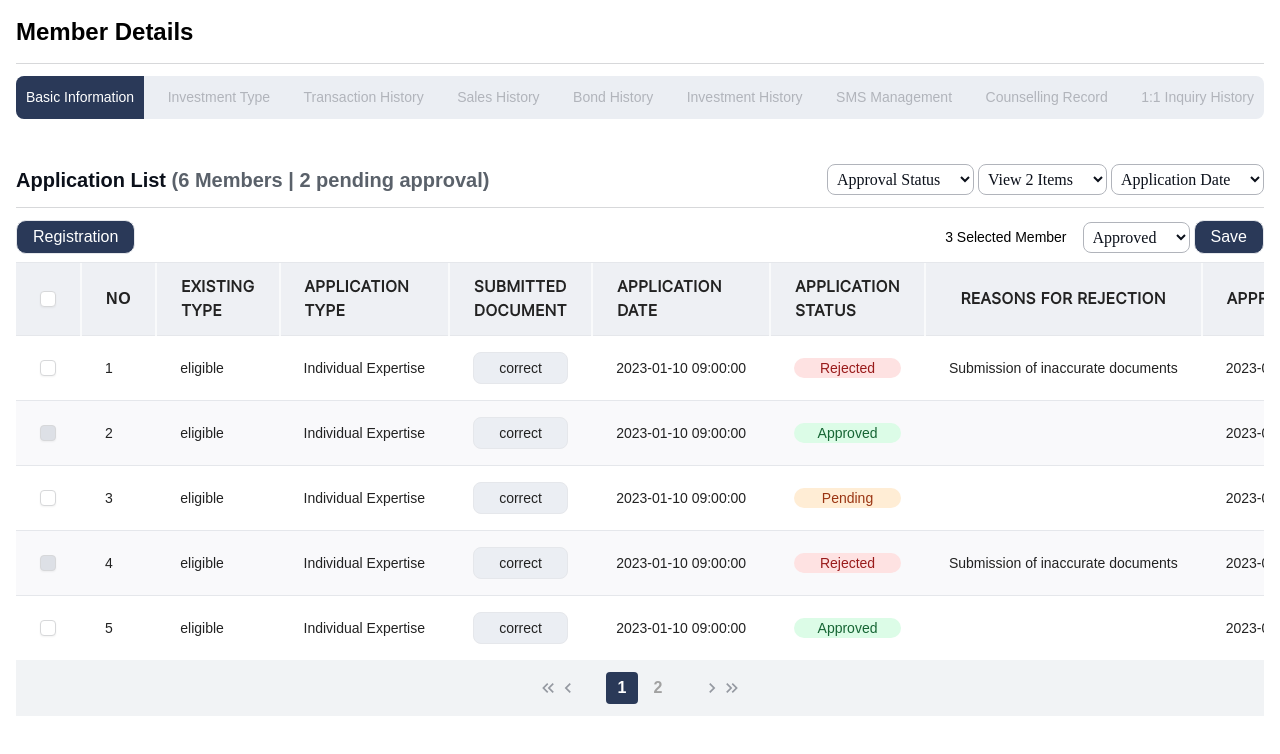
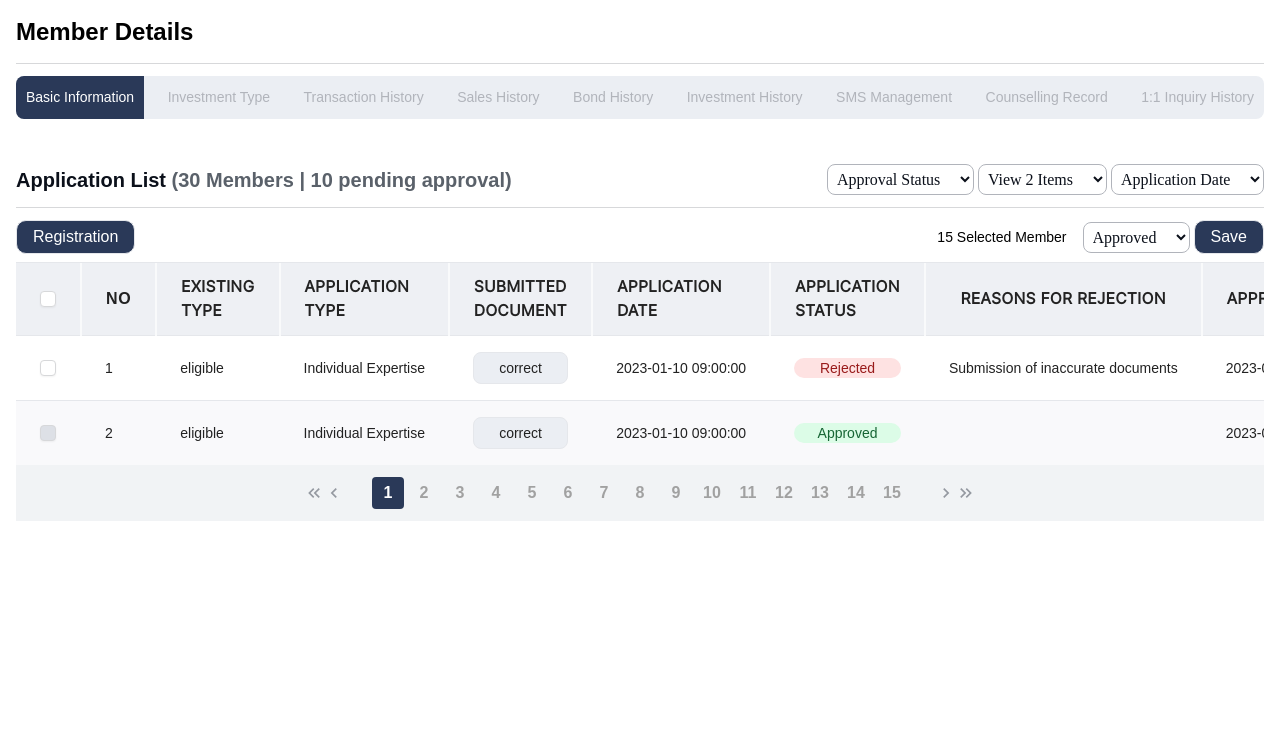
Before and after one commit to uezekiel-mufin/must_fintech, a React (Vite) app: page / in a window 1280 px wide. Shown: the top 754 px of the page. Built offline with nearby package versions, Linux system fonts and the light colour scheme; a web font is replaced by a local one.

Commit message:
Style checkbox

```diff
--- a/src/Library/membersData.js
+++ b/src/Library/membersData.js
@@ -65,4 +65,268 @@ export const membersData = [
 		approvalDate: '2023-01-10 09:00:00',
 		selected: true,
 	},
+	{
+		id: 7,
+		existingType: 'eligible',
+		applicationType: 'individual expertise',
+		submittedDoc: 'correct',
+		applicationDate: '2023-01-10 09:00:00',
+		approvalStatus: 'rejected',
+		reasons: 'Submission of inaccurate documents',
+		approvalDate: '2023-01-10 09:00:00',
+		selected: false,
+	},
+	{
+		id: 8,
+		existingType: 'eligible',
+		applicationType: 'individual expertise',
+		submittedDoc: 'correct',
+		applicationDate: '2023-01-10 09:00:00',
+		approvalStatus: 'approved',
+		reasons: '',
+		approvalDate: '2023-01-10 09:00:00',
+		selected: true,
+	},
+	{
+		id: 9,
+		existingType: 'eligible',
+		applicationType: 'individual expertise',
+		submittedDoc: 'correct',
+		applicationDate: '2023-01-10 09:00:00',
+		approvalStatus: 'pending',
+		reasons: '',
+		approvalDate: '2023-01-10 09:00:00',
+		selected: false,
+	},
+	{
+		id: 10,
+		existingType: 'eligible',
+		applicationType: 'individual expertise',
+		submittedDoc: 'correct',
+		applicationDate: '2023-01-10 09:00:00',
+		approvalStatus: 'rejected',
+		reasons: 'Submission of inaccurate documents',
+		approvalDate: '2023-01-10 09:00:00',
+		selected: true,
+	},
+	{
+		id: 11,
+		existingType: 'eligible',
+		applicationType: 'individual expertise',
+		submittedDoc: 'correct',
+		applicationDate: '2023-01-10 09:00:00',
+		approvalStatus: 'approved',
+		reasons: '',
+		approvalDate: '2023-01-10 09:00:00',
+		selected: false,
+	},
+	{
+		id: 12,
+		existingType: 'eligible',
+		applicationType: 'individual expertise',
+		submittedDoc: 'correct',
+		applicationDate: '2023-01-10 09:00:00',
+		approvalStatus: 'pending',
+		reasons: '',
+		approvalDate: '2023-01-10 09:00:00',
+		selected: true,
+	},
+	{
+		id: 13,
+		existingType: 'eligible',
+		applicationType: 'individual expertise',
+		submittedDoc: 'correct',
+		applicationDate: '2023-01-10 09:00:00',
+		approvalStatus: 'rejected',
+		reasons: 'Submission of inaccurate documents',
+		approvalDate: '2023-01-10 09:00:00',
+		selected: false,
+	},
+	{
+		id: 14,
+		existingType: 'eligible',
+		applicationType: 'individual expertise',
+		submittedDoc: 'correct',
+		applicationDate: '2023-01-10 09:00:00',
+		approvalStatus: 'approved',
+		reasons: '',
+		approvalDate: '2023-01-10 09:00:00',
+		selected: true,
+	},
+	{
+		id: 15,
+		existingType: 'eligible',
+		applicationType: 'individual expertise',
+		submittedDoc: 'correct',
+		applicationDate: '2023-01-10 09:00:00',
+		approvalStatus: 'pending',
+		reasons: '',
+		approvalDate: '2023-01-10 09:00:00',
+		selected: false,
+	},
+	{
+		id: 16,
+		existingType: 'eligible',
+		applicationType: 'individual expertise',
+		submittedDoc: 'correct',
+		applicationDate: '2023-01-10 09:00:00',
+		approvalStatus: 'rejected',
+		reasons: 'Submission of inaccurate documents',
+		approvalDate: '2023-01-10 09:00:00',
+		selected: true,
+	},
+	{
+		id: 17,
+		existingType: 'eligible',
+		applicationType: 'individual expertise',
+		submittedDoc: 'correct',
+		applicationDate: '2023-01-10 09:00:00',
+		approvalStatus: 'approved',
+		reasons: '',
+		approvalDate: '2023-01-10 09:00:00',
+		selected: false,
+	},
+	{
+		id: 18,
+		existingType: 'eligible',
+		applicationType: 'individual expertise',
+		submittedDoc: 'correct',
+		applicationDate: '2023-01-10 09:00:00',
+		approvalStatus: 'pending',
+		reasons: '',
+		approvalDate: '2023-01-10 09:00:00',
+		selected: true,
+	},
+	{
+		id: 19,
+		existingType: 'eligible',
+		applicationType: 'individual expertise',
+		submittedDoc: 'correct',
+		applicationDate: '2023-01-10 09:00:00',
+		approvalStatus: 'rejected',
+		reasons: 'Submission of inaccurate documents',
+		approvalDate: '2023-01-10 09:00:00',
+		selected: false,
+	},
+	{
+		id: 20,
+		existingType: 'eligible',
+		applicationType: 'individual expertise',
+		submittedDoc: 'correct',
+		applicationDate: '2023-01-10 09:00:00',
+		approvalStatus: 'approved',
+		reasons: '',
+		approvalDate: '2023-01-10 09:00:00',
+		selected: true,
+	},
+	{
+		id: 21,
+		existingType: 'eligible',
+		applicationType: 'individual expertise',
+		submittedDoc: 'correct',
+		applicationDate: '2023-01-10 09:00:00',
+		approvalStatus: 'pending',
+		reasons: '',
+		approvalDate: '2023-01-10 09:00:00',
+		selected: false,
+	},
+	{
+		id: 22,
+		existingType: 'eligible',
+		applicationType: 'individual expertise',
+		submittedDoc: 'correct',
+		applicationDate: '2023-01-10 09:00:00',
+		approvalStatus: 'rejected',
+		reasons: 'Submission of inaccurate documents',
+		approvalDate: '2023-01-10 09:00:00',
+		selected: true,
+	},
+	{
+		id: 23,
+		existingType: 'eligible',
+		applicationType: 'individual expertise',
+		submittedDoc: 'correct',
+		applicationDate: '2023-01-10 09:00:00',
+		approvalStatus: 'approved',
+		reasons: '',
+		approvalDate: '2023-01-10 09:00:00',
+		selected: false,
+	},
+	{
+		id: 24,
+		existingType: 'eligible',
+		applicationType: 'individual expertise',
+		submittedDoc: 'correct',
+		applicationDate: '2023-01-10 09:00:00',
+		approvalStatus: 'pending',
+		reasons: '',
+		approvalDate: '2023-01-10 09:00:00',
+		selected: true,
+	},
+	{
+		id: 25,
+		existingType: 'eligible',
+		applicationType: 'individual expertise',
+		submittedDoc: 'correct',
+		applicationDate: '2023-01-10 09:00:00',
+		approvalStatus: 'rejected',
+		reasons: 'Submission of inaccurate documents',
+		approvalDate: '2023-01-10 09:00:00',
+		selected: false,
+	},
+	{
+		id: 26,
+		existingType: 'eligible',
+		applicationType: 'individual expertise',
+		submittedDoc: 'correct',
+		applicationDate: '2023-01-10 09:00:00',
+		approvalStatus: 'approved',
+		reasons: '',
+		approvalDate: '2023-01-10 09:00:00',
+		selected: true,
+	},
+	{
+		id: 27,
+		existingType: 'eligible',
+		applicationType: 'individual expertise',
+		submittedDoc: 'correct',
+		applicationDate: '2023-01-10 09:00:00',
+		approvalStatus: 'pending',
+		reasons: '',
+		approvalDate: '2023-01-10 09:00:00',
+		selected: false,
+	},
+	{
+		id: 28,
+		existingType: 'eligible',
+		applicationType: 'individual expertise',
+		submittedDoc: 'correct',
+		applicationDate: '2023-01-10 09:00:00',
+		approvalStatus: 'rejected',
+		reasons: 'Submission of inaccurate documents',
+		approvalDate: '2023-01-10 09:00:00',
+		selected: true,
+	},
+	{
+		id: 29,
+		existingType: 'eligible',
+		applicationType: 'individual expertise',
+		submittedDoc: 'correct',
+		applicationDate: '2023-01-10 09:00:00',
+		approvalStatus: 'approved',
+		reasons: '',
+		approvalDate: '2023-01-10 09:00:00',
+		selected: false,
+	},
+	{
+		id: 30,
+		existingType: 'eligible',
+		applicationType: 'individual expertise',
+		submittedDoc: 'correct',
+		applicationDate: '2023-01-10 09:00:00',
+		approvalStatus: 'pending',
+		reasons: '',
+		approvalDate: '2023-01-10 09:00:00',
+		selected: true,
+	},
 ];
--- a/src/components/Pagination.jsx
+++ b/src/components/Pagination.jsx
@@ -5,16 +5,56 @@ const Pagination = ({ setPageItems, membersData, startCount, endCount, setStartC
 	const handleJump = (page) => {
 		setStartCount((prevStartCount) => page * itemsPerPage - itemsPerPage);
 		setEndCount((prevEndCount) => page * itemsPerPage);
-		setPageItems((prevMembersData) => pageItems.slice(startCount, endCount));
+		setPageItems((prevMembersData) => prevMembersData.slice(startCount, endCount));
 		setCurrentPage(page);
+	};
+
+	const handleNext = () => {
+		if (currentPage === numOfPages) {
+			return;
+		}
+		setStartCount((prevStartCount) => prevStartCount + itemsPerPage);
+		setEndCount((prevEndCount) => prevEndCount + itemsPerPage);
+		setPageItems((prevMembersData) => prevMembersData.slice(startCount, endCount));
+		setCurrentPage((prevCurrentPage) => prevCurrentPage + 1);
+	};
+
+	const handlePrev = () => {
+		if (currentPage === 1) {
+			return;
+		}
+		setStartCount((prevStartCount) => prevStartCount - itemsPerPage);
+		setEndCount((prevEndCount) => prevEndCount - itemsPerPage);
+		setPageItems((prevMembersData) => prevMembersData.slice(startCount, endCount));
+		setCurrentPage((prevCurrentPage) => prevCurrentPage - 1);
+	};
+
+	const handleDoubleNextJump = () => {
+		if (currentPage + 1 > numOfPages) {
+			return;
+		}
+		setStartCount((prevStartCount) => numOfPages * itemsPerPage - itemsPerPage);
+		setEndCount((prevEndCount) => numOfPages * itemsPerPage);
+		setPageItems((prevMembersData) => prevMembersData.slice(startCount, endCount));
+		setCurrentPage(numOfPages);
+	};
+
+	const handleDoublePrevJump = () => {
+		if (currentPage - 1 < 1) {
+			return;
+		}
+		setStartCount((prevStartCount) => 1 * itemsPerPage - itemsPerPage);
+		setEndCount((prevEndCount) => 1 * itemsPerPage);
+		setPageItems((prevMembersData) => prevMembersData.slice(startCount, endCount));
+		setCurrentPage(1);
 	};
 
 	return (
 		<div className='bg-[#F1F3F5] flex justify-center'>
 			<section className='flex'>
 				<span className='flex items-center'>
-					<MdKeyboardDoubleArrowLeft className='text-xl text-[#9599A1]  cursor-pointer' />
-					<MdKeyboardArrowLeft className='text-xl text-[#9599A1]  cursor-pointer' />
+					<MdKeyboardDoubleArrowLeft onClick={handleDoublePrevJump} className='text-xl text-[#9599A1]  cursor-pointer' />
+					<MdKeyboardArrowLeft onClick={handleNext} className='text-xl text-[#9599A1]  cursor-pointer' />
 				</span>
 				<div className='flex items-center mx-4 gap-1 p-[12px]'>
 					{
@@ -27,8 +67,8 @@ const Pagination = ({ setPageItems, membersData, startCount, endCount, setStartC
 					}
 				</div>
 				<span className='flex items-center'>
-					<MdKeyboardArrowRight className='text-xl text-[#9599A1]  cursor-pointer' />
-					<MdKeyboardDoubleArrowRight className='text-xl text-[#9599A1] cursor-pointer ' />
+					<MdKeyboardArrowRight onClick={handleNext} className='text-xl text-[#9599A1]  cursor-pointer' />
+					<MdKeyboardDoubleArrowRight onClick={handleDoubleNextJump} className='text-xl text-[#9599A1] cursor-pointer ' />
 				</span>
 			</section>
 		</div>
--- a/src/components/Table.jsx
+++ b/src/components/Table.jsx
@@ -22,10 +22,11 @@ const Table = () => {
 	useEffect(() => {
 		setPageItems(membersData.slice(startCount, endCount));
 	}, [startCount, endCount]);
+
 	return (
 		<main className='mb-8'>
-			<TableHeader setItemsPerPage={setItemsPerPage} setPageItems={setPageItems} membersData={membersData} pending={pending} selectedMembers={selectedMembers} />
-			<TableBody pageItems={pageItems} membersData={membersData} setPageItems={setPageItems} setSelectedMembers={setSelectedMembers} />
+			<TableHeader setItemsPerPage={setItemsPerPage} itemsPerPage={itemsPerPage} setPageItems={setPageItems} membersData={membersData} pending={pending} selectedMembers={selectedMembers} />
+			<TableBody startCount={startCount} endCount={endCount} pageItems={pageItems} membersData={membersData} setPageItems={setPageItems} setSelectedMembers={setSelectedMembers} />
 			{numOfPages > 1 && <Pagination membersData={membersData} setPageItems={setPageItems} startCount={startCount} endCount={endCount} setStartCount={setStartCount} setEndCount={setEndCount} itemsPerPage={itemsPerPage} pageItems={pageItems} currentPage={currentPage} setCurrentPage={setCurrentPage} numOfPages={numOfPages} />}
 		</main>
 	);
--- a/src/components/TableBody.jsx
+++ b/src/components/TableBody.jsx
@@ -2,13 +2,12 @@
 /* eslint-disable react/jsx-no-duplicate-props */
 import { useState } from 'react';
 // eslint-disable-next-line react/prop-types
-const TableBody = ({ pageItems, setPageItems, setSelectedMembers, membersData }) => {
+const TableBody = ({ pageItems, setPageItems, setSelectedMembers, membersData, startCount, endCount }) => {
 	const [isChecked, setIsChecked] = useState(false);
 
 	const handleSelect = (id) => {
 		const newData = pageItems.map((item) => {
 			if (item.id === id) {
-				setIsChecked(!isChecked);
 				return {
 					...item,
 					selected: !item.selected,
@@ -21,14 +20,14 @@ const TableBody = ({ pageItems, setPageItems, setSelectedMembers, membersData })
 	};
 
 	const handleSelectAll = (isChecked) => {
-		setIsChecked(!isChecked);
 		const newData = membersData.map((item) => {
 			return {
 				...item,
-				selected: !isChecked,
+				selected: !isChecked ? true : false,
 			};
 		});
-		setPageItems(newData);
+		setIsChecked(!isChecked);
+		setPageItems(newData.slice(startCount, endCount));
 		setSelectedMembers(newData.filter((item) => item.selected === true));
 	};
 
@@ -40,7 +39,7 @@ const TableBody = ({ pageItems, setPageItems, setSelectedMembers, membersData })
 						<tr className='bg-[#EEF0F4] divide-x-2 divide-gray-50'>
 							<th className='px-6 py-3 text-left text-base text-[#222222] font-semibold uppercase tracking-[0.04em]'>
 								<label className='flex items-center space-x-2 cursor-pointer'>
-									<input type='checkbox' onChange={() => handleSelectAll(isChecked)} className='appearance-none h-4 w-4 rounded-[4px] border bg-white border-[#D7D8DA] checked:bg-[#DDE0E6] checked:border-[#D7D8DA] focus:outline-none shadow-sm hover:shadow-none' />
+									<input type='checkbox' checked={isChecked} onChange={() => handleSelectAll(isChecked)} className='appearance-none h-4 w-4 rounded-[4px] border bg-white border-[#D7D8DA] checked:bg-[#DDE0E6] checked:border-[#D7D8DA] focus:outline-none shadow-sm hover:shadow-none' />
 								</label>
 							</th>
 							<th className='px-6 py-3 text-left text-base text-[#222222] font-semibold uppercase tracking-[0.04em]'>No </th>
--- a/src/components/TableHeader.jsx
+++ b/src/components/TableHeader.jsx
@@ -1,5 +1,6 @@
+import { useEffect, useState } from 'react';
+
 /* eslint-disable react/prop-types */
-const TableHeader = ({ membersData, setPageItems, pending, selectedMembers, setItemsPerPage }) => {
 const approvalStatus = [
 	{
 		id: 1,
@@ -40,9 +41,11 @@ const TableHeader = ({ membersData, setPageItems, pending, selectedMembers, setI
 		title: 'Approval date',
 	},
 ];
+const TableHeader = ({ membersData, setPageItems, pending, selectedMembers, setItemsPerPage, setSelectedMembers }) => {
+	const [approvalStatusValue, setApprovalStatusValue] = useState('');
 
 	const handleNumberSort = (number) => {
-		setItemsPerPage(number);
+		setPageItems(membersData.slice(0, number));
 	};
 	const handleDateSort = (date) => {
 		console.log(date);
@@ -51,6 +54,23 @@ const TableHeader = ({ membersData, setPageItems, pending, selectedMembers, setI
 		const newData = membersData.filter((item) => item.approvalStatus === approval);
 		setPageItems(newData);
 	};
+
+	useEffect(() => {
+		setItemsPerPage(itemsToView[0].number);
+	}, []);
+
+	const handleChangeStatus = (status) => {
+		setPageItems((prev) =>
+			prev.map((item) => {
+				if (selectedMembers.includes(item)) {
+					return { ...item, approvalStatus: status, selected: false };
+				}
+				return item;
+			})
+		);
+		setSelectedMembers([]);
+	};
+
 	return (
 		<>
 			<section>
@@ -96,7 +116,7 @@ const TableHeader = ({ membersData, setPageItems, pending, selectedMembers, setI
 				<h3 className='border py-1 text-white px-[16px] bg-[#2A3958] rounded-[10px]'>Registration</h3>
 				<div className='flex justify-between items-center gap-1'>
 					<p className='mr-3 text-[14px]'>{selectedMembers.length} Selected Member</p>
-					<select name='Approval Status' id='approval_status' className='capitalize focus:outline-none'>
+					<select name='Approval Status' id='approval_status' onChange={(e) => setApprovalStatusValue(e.target.value)} className='capitalize focus:outline-none'>
 						{approvalStatus.map((item) => {
 							return (
 								<option key={item.id} value={item.title}>
@@ -105,7 +125,9 @@ const TableHeader = ({ membersData, setPageItems, pending, selectedMembers, setI
 							);
 						})}
 					</select>
-					<button className='border py-1 text-white px-[16px] bg-[#2A3958] rounded-[10px]'>Save</button>
+					<button onClick={() => handleChangeStatus(approvalStatusValue)} className='border py-1 text-white px-[16px] bg-[#2A3958] rounded-[10px]'>
+						Save
+					</button>
 				</div>
 			</section>
 		</>
```
Lines whose indentation alone changed are shown as unchanged.
